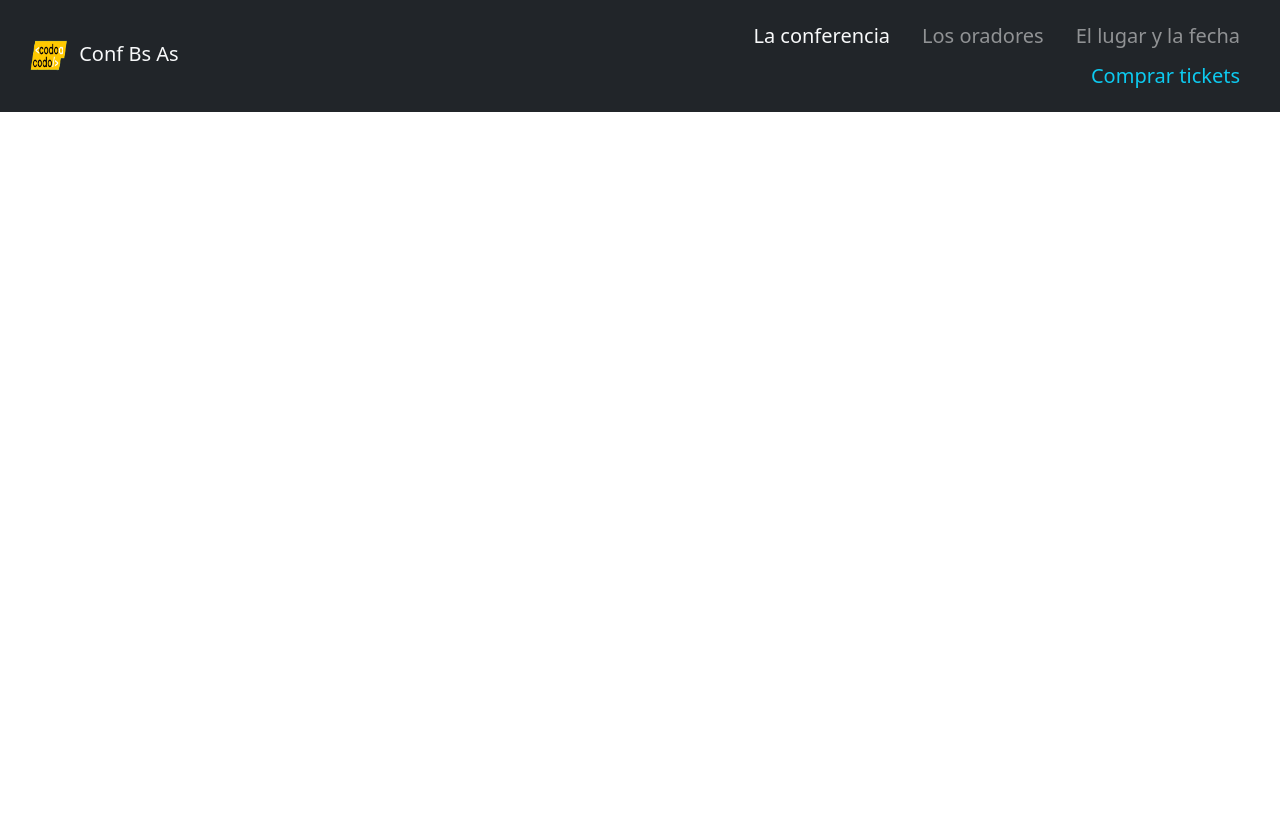
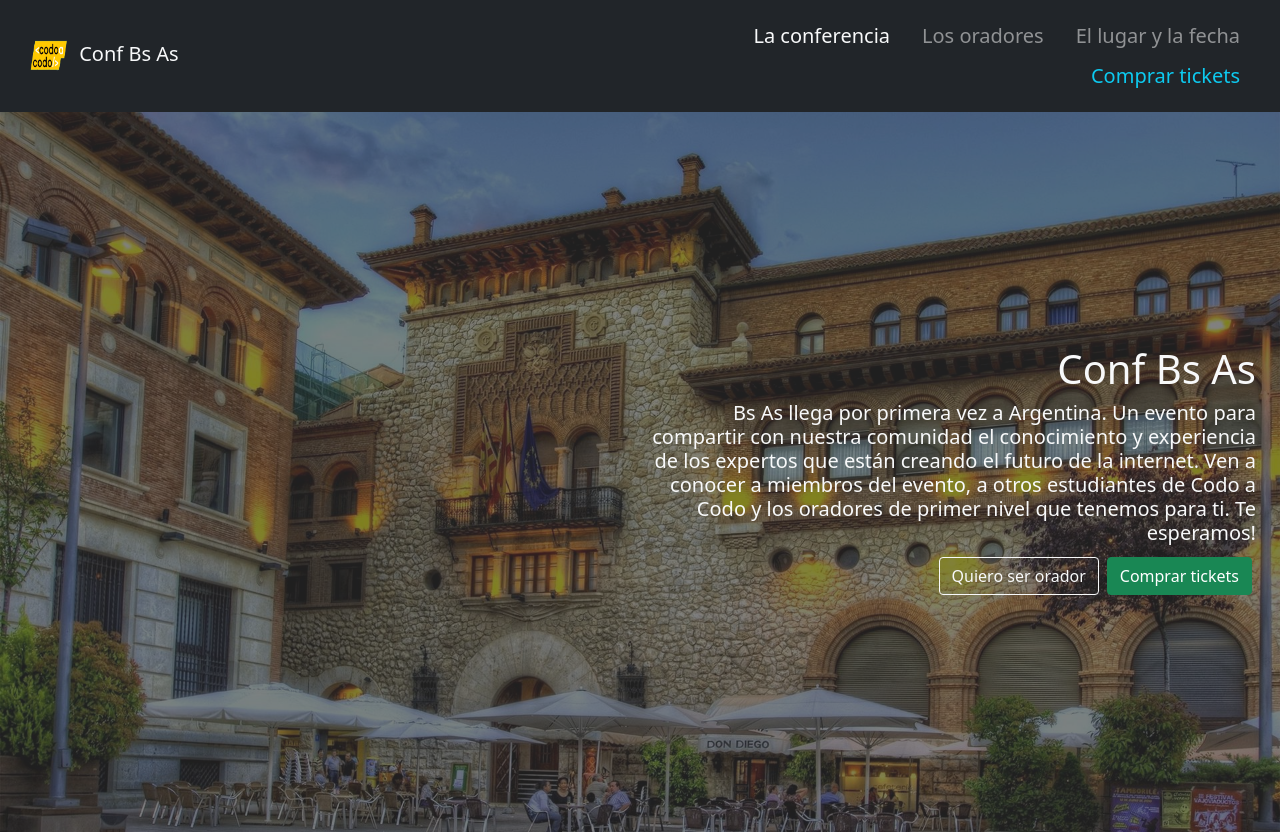
Before and after one commit to eli-ana-rjs/tpIntegrador, a plain HTML site: page index.html in a window 1280 px wide. Both pictures are taken after a click on the link "La conferencia". Before the commit the page ends 800 px from the top, so only its background shows below. Drawn offline with nearby package versions, Linux system fonts and the light colour scheme.

Commit message:
Agregar el hero

```diff
--- /dev/null
+++ b/app.js
@@ -0,0 +1,5 @@
+$(".jumbotron").css({ height: $(window).height() + "px" });
+
+$(window).on("resize", function() {
+  $(".jumbotron").css({ height: $(window).height() + "px" });
+});
--- a/index.html
+++ b/index.html
@@ -5,16 +5,20 @@
     <meta charset="UTF-8">
     <meta http-equiv="X-UA-Compatible" content="IE=edge">
     <meta name="viewport" content="width=device-width, initial-scale=1.0">
+    <link href="https://cdn.jsdelivr.net/npm/bootstrap@5.1.1/dist/css/bootstrap.min.css" rel="stylesheet"
+    integrity="sha384-F3w7mX95PdgyTmZZMECAngseQB83DfGTowi0iMjiWaeVhAn4FJkqJByhZMI3AhiU" crossorigin="anonymous">
+    <link rel="stylesheet" href="style.css">
     <title>Codo a Codo</title>
 </head>
 
 <body>
 
-    <nav class="navbar navbar-expand-lg navbar-light bg-dark d-flex h5 pt-3 pb-3" >
+    <nav class="navbar navbar-expand-lg navbar-light bg-dark d-flex h5 pt-3 pb-3 nav">
         <div class="container-fluid d-flex justify-content-evenly">
             <div class="container-fluid">
                 <a class="navbar-brand text-light pl-5 ml-5" href="#">
-                    <img src="./assets/codoacodo.png" alt="" width="50" height="50" class="d-inline-block align-text-center">
+                    <img src="./assets/codoacodo.png" alt="" width="50" height="50"
+                        class="d-inline-block align-text-center">
                     Conf Bs As
                 </a>
             </div>
@@ -37,14 +41,47 @@
         </div>
     </nav>
 
-    <link href="https://cdn.jsdelivr.net/npm/bootstrap@5.0.2/dist/css/bootstrap.min.css" rel="stylesheet"
-        integrity="sha384-EVSTQN3/azprG1Anm3QDgpJLIm9Nao0Yz1ztcQTwFspd3yD65VohhpuuCOmLASjC" crossorigin="anonymous">
-    <script src="https://cdn.jsdelivr.net/npm/@popperjs/core@2.9.2/dist/umd/popper.min.js"
-        integrity="sha384-IQsoLXl5PILFhosVNubq5LC7Qb9DXgDA9i+tQ8Zj3iwWAwPtgFTxbJ8NT4GN1R8p"
-        crossorigin="anonymous"></script>
-    <script src="https://cdn.jsdelivr.net/npm/bootstrap@5.0.2/dist/js/bootstrap.min.js"
-        integrity="sha384-cVKIPhGWiC2Al4u+LWgxfKTRIcfu0JTxR+EQDz/bgldoEyl4H0zUF0QKbrJ0EcQF"
-        crossorigin="anonymous"></script>
+    <div class="carousel slide " data-bs-ride="carousel">
+
+        <div class="carousel-inner background-carousel">
+            <div class="container-fluid opacity">
+                <div class="container w-50 h-100 float-end d-flex">
+                    <div class="my-auto">
+                        <h1 class="text-light text-end w-100">Conf Bs As</h1>
+                        <p class="text-light text-end  h5 d-none d-md-block">Bs As llega por primera vez a Argentina. Un
+                            evento para
+                            compartir con
+                            nuestra comunidad
+                            el
+                            conocimiento y experiencia de los expertos que están creando el futuro de la internet.
+                            Ven a
+                            conocer a miembros del evento, a otros estudiantes de Codo a Codo y los oradores de
+                            primer
+                            nivel que tenemos para ti. Te esperamos!</span></p>
+                        <button type="button" class="btn btn-success float-end m-1">Comprar tickets</button>
+                        <button type="button" class="btn btn-outline-light float-end m-1">Quiero ser orador</button>
+                    </div>
+                </div>
+            </div>
+            <div class="carousel-item active" data-bs-interval="5000">
+                <img src="assets/ba1.jpg" class="d-block w-100" alt="Construcción histórica">
+            </div>
+            <div class="carousel-item" data-bs-interval="5000">
+                <img src="assets/ba2.jpg" class="d-block w-100" alt="Plaza">
+            </div>
+            <div class="carousel-item" data-bs-interval="5000">
+                <img src="assets/ba3.jpg" class="d-block w-100" alt="Obelisco">
+            </div>
+        </div>
+    </div>
+
+
+
+
+    <script src="https://cdn.jsdelivr.net/npm/bootstrap@5.1.1/dist/js/bootstrap.bundle.min.js"
+    integrity="sha384-/bQdsTh/da6pkI1MST/rWKFNjaCP5gBSY4sEBT38Q/9RBh9AH40zEOg7Hlq2THRZ"
+    crossorigin="anonymous"></script>
+    <script src="./app.js"></script>
 </body>
 
 </html>
--- /dev/null
+++ b/style.css
@@ -0,0 +1,16 @@
+.opacity {
+  position: absolute;
+  width: 100%;
+  height: 100%;
+  background-color: rgba(51, 51, 51, 0.616);
+  z-index: 1;
+}
+
+.background-carousel{
+  position: relative;
+  z-index: -1;
+}
+
+.nav{
+  padding: 0% ;
+}
```
